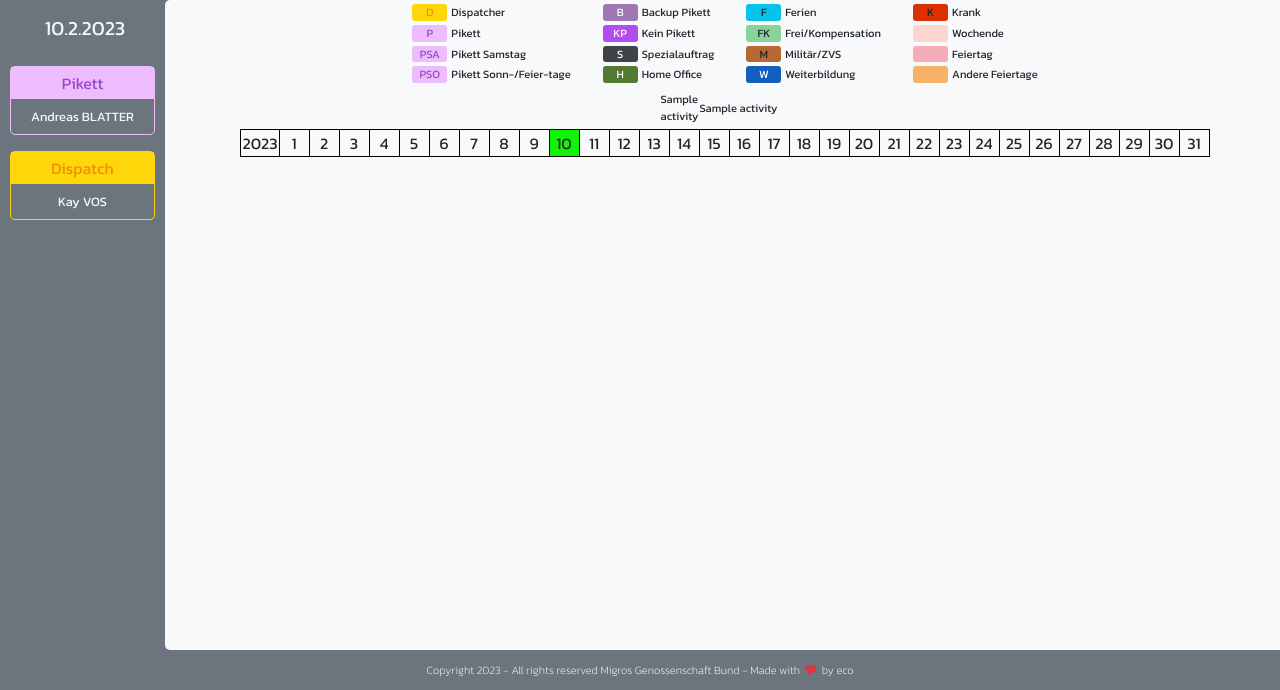
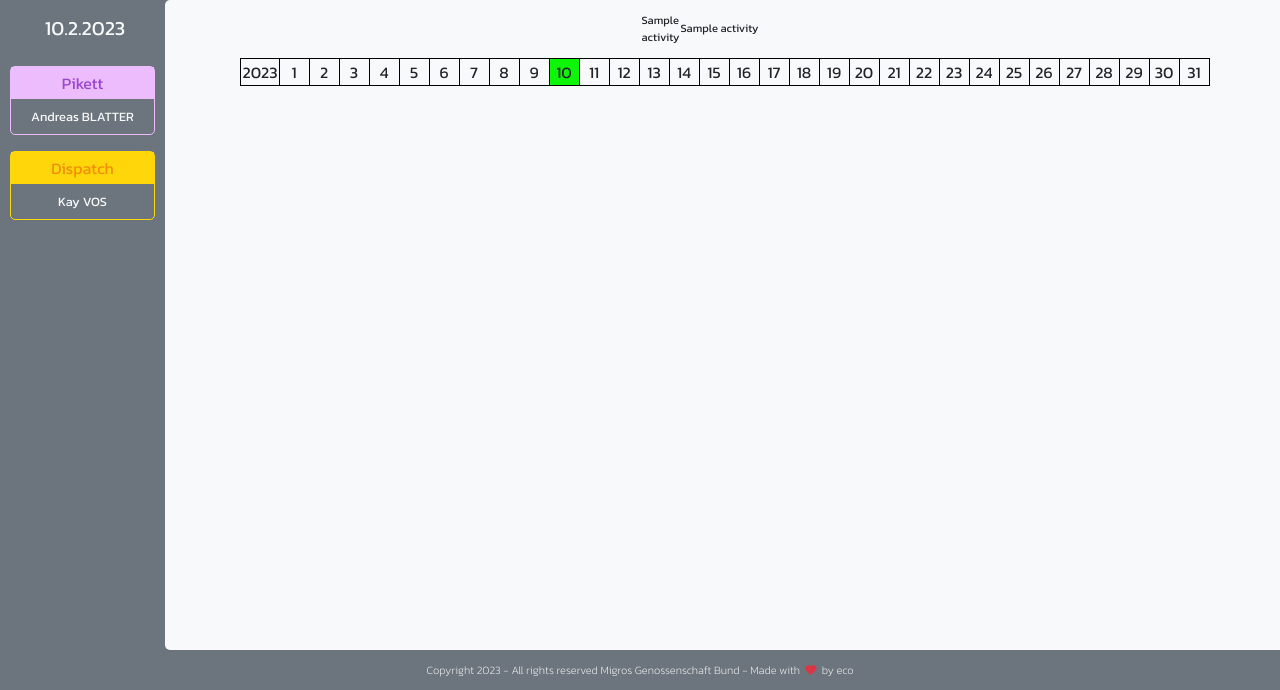
Before and after one commit to coppeti/workplan_v2, a Django app: page / in a window 1280 px wide. Shown: the part 110-800 px from the top of the page. Run offline with Django 4.2, Linux system fonts and the light colour scheme; tables that the repository leaves empty hold one stand-in row (values such as "Sample post"); some libraries are stand-ins or nearby versions.

Commit message:
activities class auto-generating corrected. html legend presentation corrected

```diff
--- a/config/urls.py
+++ b/config/urls.py
@@ -27,6 +27,7 @@
     activity_add,
     activity_edit,
     activity_delete,
+    activity_search,
 )
 
 urlpatterns = [
@@ -53,6 +54,7 @@
     path('htmx/activity-add/', activity_add, name="activity_add"),
     path('htmx/activity/<pk>/edit/', activity_edit, name="activity_edit"),
     path('htmx/activity/<pk>/delete/', activity_delete, name="activity_delete"),
+    path('htmx/activity-search/', activity_search, name="activity_search"),
     # Django backend
     path('mgmt/', admin.site.urls),
 ]
--- a/static/css/mystyles.css
+++ b/static/css/mystyles.css
@@ -168,8 +168,12 @@
   font-size: 0.7rem;
 }
 
+.legend_bloc {
+  width: 175px !important;
+}
+
 .legend_flag {
-  width: 35px;
+  width: 35px !important;
   border-radius: 3px;
 }
 
--- a/templates/home.html
+++ b/templates/home.html
@@ -4,141 +4,12 @@
 
 {% block content %}
 <!-- LEGEND TABLE -->
-<div class="legend_table d-flex justify-content-center">
-    <!-- First column -->
-    <div class="me-4">
-        <div class="d-flex m-1">
-            <div class="legend_flag text-center dispatch_flag">
-                D
-            </div>
-            <div class="ps-1">Dispatcher</div>
-        </div>
-        <div class="d-flex m-1">
-            <div class="legend_flag text-center pikett_flag">
-                P
-            </div>
-            <div class="ps-1">
-                Pikett
-            </div>
-        </div>
-        <div class="d-flex m-1">
-            <div class="legend_flag text-center pikett_flag">
-                PSA
-            </div>
-            <div class="ps-1">
-                Pikett Samstag
-            </div>
-        </div>
-        <div class="d-flex m-1">
-            <div class="legend_flag text-center pikett_flag">
-                PSO
-            </div>
-            <div class="ps-1">
-                Pikett Sonn-/Feier-tage
-            </div>
-        </div>
-    </div>
-    <!-- Second column -->
-    <div class="me-4">
-        <div class="d-flex m-1">
-            <div class="legend_flag text-center backup_flag">
-                B
-            </div>
-            <div class="ps-1">Backup Pikett</div>
-        </div>
-        <div class="d-flex m-1">
-            <div class="legend_flag text-center kein_flag">
-                KP
-            </div>
-            <div class="ps-1">
-                Kein Pikett
-            </div>
-        </div>
-        <div class="d-flex m-1">
-            <div class="legend_flag text-center spezial_flag">
-                S
-            </div>
-            <div class="ps-1">
-                Spezialauftrag
-            </div>
-        </div>
-        <div class="d-flex m-1">
-            <div class="legend_flag text-center home_flag">
-                H
-            </div>
-            <div class="ps-1">
-                Home Office
-            </div>
-        </div>
-    </div>
-    <!-- Third column -->
-    <div class="me-4">
-        <div class="d-flex m-1">
-            <div class="legend_flag text-center ferien_flag">
-                F
-            </div>
-            <div class="ps-1">Ferien</div>
-        </div>
-        <div class="d-flex m-1">
-            <div class="legend_flag text-center frei_flag">
-                FK
-            </div>
-            <div class="ps-1">
-                Frei/Kompensation
-            </div>
-        </div>
-        <div class="d-flex m-1">
-            <div class="legend_flag text-center militar_flag">
-                M
-            </div>
-            <div class="ps-1">
-                Militär/ZVS
-            </div>
-        </div>
-        <div class="d-flex m-1">
-            <div class="legend_flag text-center bildung_flag">
-                W
-            </div>
-            <div class="ps-1">
-                Weiterbildung
-            </div>
-        </div>
-    </div>
-    <!-- Fourth column -->
-    <div>
-        <div class="d-flex m-1">
-            <div class="legend_flag text-center krank_flag">
-                K
-            </div>
-            <div class="ps-1">Krank</div>
-        </div>
-        <div class="d-flex m-1">
-            <div class="legend_flag text-center we_flag">
-            </div>
-            <div class="ps-1">
-                Wochende
-            </div>
-        </div>
-        <div class="d-flex m-1">
-            <div class="legend_flag text-center hday_flag">
-            </div>
-            <div class="ps-1">
-                Feiertag
-            </div>
-        </div>
-        <div class="d-flex m-1">
-            <div class="legend_flag text-center ohday_flag">
-            </div>
-            <div class="ps-1">
-                Andere Feiertage
-            </div>
-        </div>
-    </div>
-</div>
-<div class="legend_table d-flex justify-content-center align-items-center">
+<div class="legend_table d-flex flex-wrap justify-content-center my-2 w-75">
     {% for activity in activities %}
+    <div class="d-flex align-items-center legend_bloc">
         <div class="{{ activity.activity_class }} legend_flag text-center m-1">{{ activity.short_name }}</div>
         <div class="me-3">{{ activity.name }}</div>
+    </div>
     {% endfor %}
 </div>
 <!-- ANNUAL CALENDAR -->
```
Also changed, not shown: events/utils.py (+11 -5 lines), events/views.py (+15 -4 lines), static/css/activities.css (+55 -30 lines), templates/events/activities.html (+14 -1 lines), templates/events/activities_list.html (+15 -0 lines).
